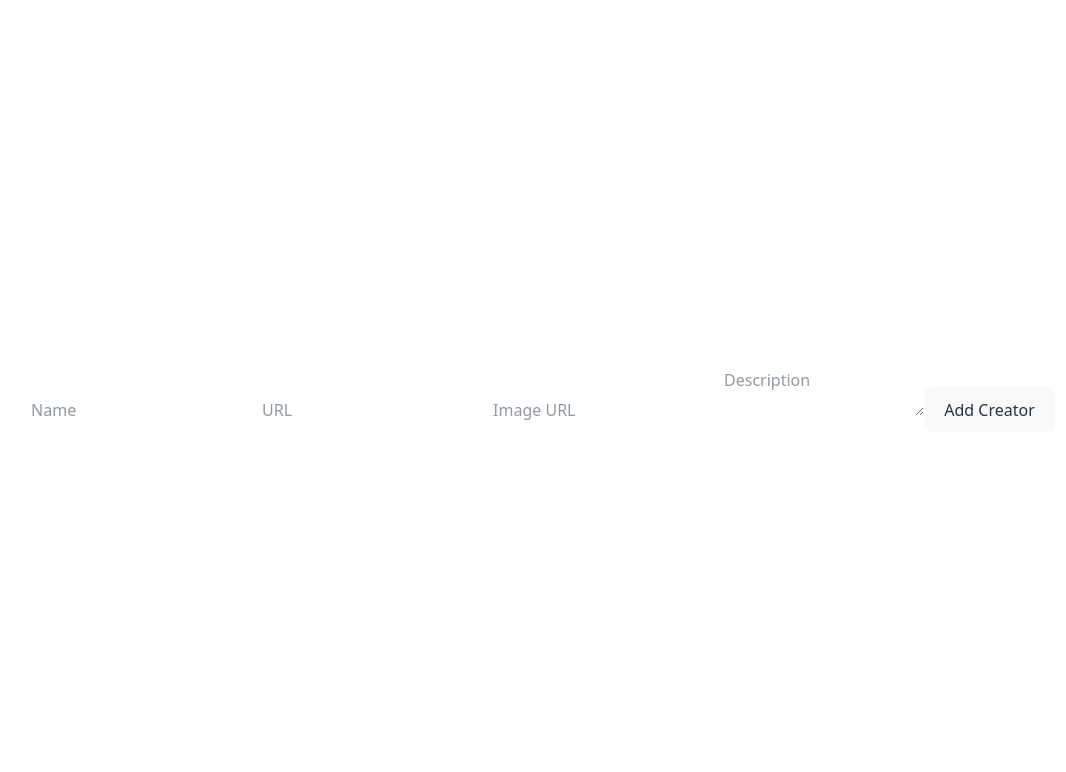
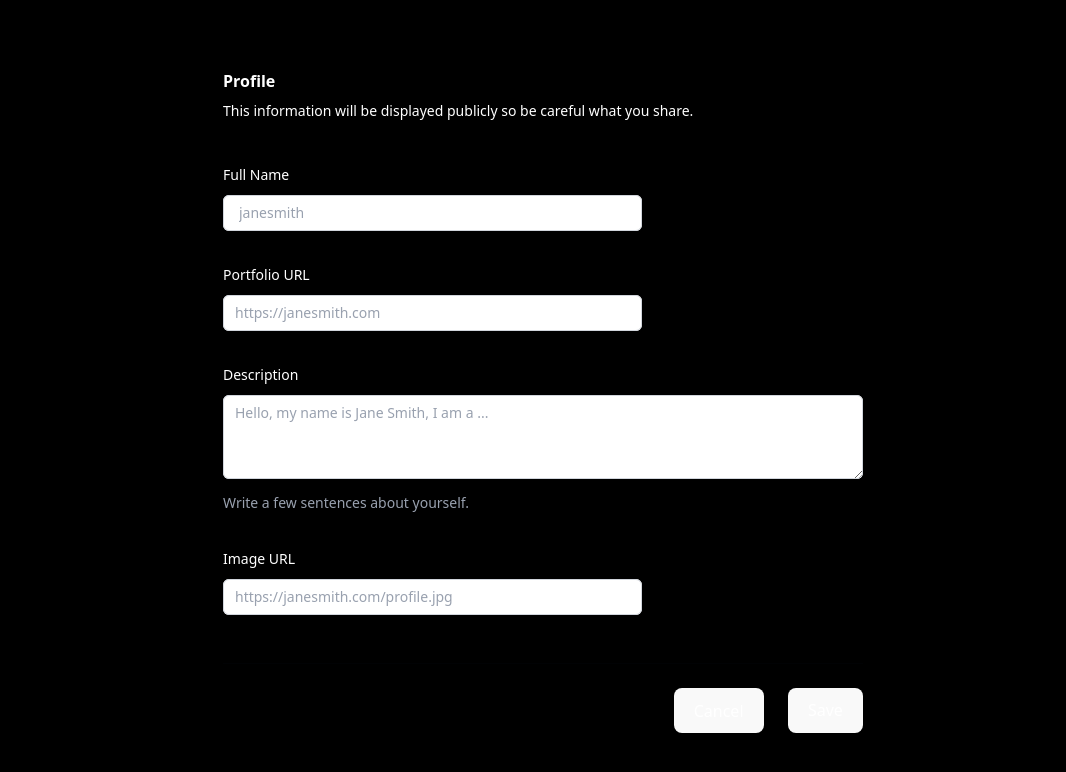
Before and after one commit to RobelK1738/MyCreatorverse, a React (Vite) app: page /creators/new in a window 1280 px wide. Shown: the top 772 px of the page, without its empty margins (97-1163 px from the left). Built offline with nearby package versions, Linux system fonts and the light colour scheme.

Commit message:
Add Creator Styling

```diff
--- a/src/components/pages/forms/AddCreator.jsx
+++ b/src/components/pages/forms/AddCreator.jsx
@@ -1,6 +1,7 @@
 import { useState } from 'react';
 import { supabase } from '../../../client';
 import { useNavigate } from 'react-router-dom';
+import { UserCircleIcon } from '@heroicons/react/24/solid';
 
 export default function AddCreator() {
   const [form, setForm] = useState({
@@ -21,17 +22,123 @@ export default function AddCreator() {
   };
 
   return (
-    <form onSubmit={handleSubmit}>
-      <input name="name" placeholder="Name" onChange={handleChange} required />
-      <input name="url" placeholder="URL" onChange={handleChange} required />
-      <input name="imageURL" placeholder="Image URL" onChange={handleChange} />
-      <textarea
-        name="description"
-        placeholder="Description"
-        onChange={handleChange}
-        required
-      />
-      <button type="submit">Add Creator</button>
-    </form>
+    <div className="flex min-h-screen bg-black min-w-screen items-center justify-center">
+      <form
+        onSubmit={handleSubmit}
+        className="px-4 py-8 bg-black shadow sm:rounded-lg max-w-2xl w-full"
+      >
+        <div className="space-y-12">
+          <div className="border-b border-gray-900/10 pb-12">
+            <h2 className="text-base/7 font-semibold text-white">Profile</h2>
+            <p className="mt-1 text-sm/6 text-white">
+              This information will be displayed publicly so be careful what you
+              share.
+            </p>
+
+            <div className="mt-10 grid grid-cols-1 gap-x-6 gap-y-8 sm:grid-cols-6">
+              <div className="sm:col-span-4">
+                <label
+                  htmlFor="name"
+                  className="block text-sm/6 font-medium text-white"
+                >
+                  Full Name
+                </label>
+                <div className="mt-2">
+                  <div className="flex items-center rounded-md bg-white pl-3 outline-1 -outline-offset-1 outline-gray-300 focus-within:outline-2 focus-within:-outline-offset-2 focus-within:outline-indigo-600">
+                    <input
+                      id="name"
+                      name="name"
+                      type="text"
+                      placeholder="janesmith"
+                      onChange={handleChange}
+                      required
+                      className="block min-w-0 grow py-1.5 pr-3 pl-1 text-base text-gray-900 placeholder:text-gray-400 focus:outline-none sm:text-sm/6"
+                    />
+                  </div>
+                </div>
+              </div>
+
+              <div className="sm:col-span-4">
+                <label
+                  htmlFor="url"
+                  className="block text-sm/6 font-medium text-white"
+                >
+                  Portfolio URL
+                </label>
+                <div className="mt-2">
+                  <input
+                    id="url"
+                    name="url"
+                    type="url"
+                    placeholder="https://janesmith.com"
+                    required
+                    onChange={handleChange}
+                    className="block w-full rounded-md bg-white px-3 py-1.5 text-base text-gray-900 outline-1 -outline-offset-1 outline-gray-300 placeholder:text-gray-400 focus:outline-2 focus:-outline-offset-2 focus:outline-indigo-600 sm:text-sm/6"
+                  />
+                </div>
+              </div>
+
+              <div className="col-span-full">
+                <label
+                  htmlFor="description"
+                  className="block text-sm/6 font-medium text-white"
+                >
+                  Description
+                </label>
+                <div className="mt-2">
+                  <textarea
+                    id="description"
+                    name="description"
+                    rows={3}
+                    className="block w-full rounded-md bg-white px-3 py-1.5 text-base text-gray-900 outline-1 -outline-offset-1 outline-gray-300 placeholder:text-gray-400 focus:outline-2 focus:-outline-offset-2 focus:outline-indigo-600 sm:text-sm/6"
+                    defaultValue={''}
+                    placeholder="Hello, my name is Jane Smith, I am a ..."
+                    onChange={handleChange}
+                  />
+                </div>
+                <p className="mt-3 text-sm/6 text-gray-400">
+                  Write a few sentences about yourself.
+                </p>
+              </div>
+
+              <div className="sm:col-span-4">
+                <label
+                  htmlFor="imageURL"
+                  className="block text-sm/6 font-medium text-white"
+                >
+                  Image URL
+                </label>
+                <div className="mt-2">
+                  <input
+                    id="imageURL"
+                    name="imageURL"
+                    type="imageURL"
+                    placeholder="https://janesmith.com/profile.jpg"
+                    onChange={handleChange}
+                    className="block w-full rounded-md bg-white px-3 py-1.5 text-base text-gray-900 outline-1 -outline-offset-1 outline-gray-300 placeholder:text-gray-400 focus:outline-2 focus:-outline-offset-2 focus:outline-indigo-600 sm:text-sm/6"
+                  />
+                </div>
+              </div>
+            </div>
+          </div>
+        </div>
+
+        <div className="mt-6 flex items-center justify-end gap-x-6">
+          <button
+            type="button"
+            onClick={() => navigate('/creators')}
+            className="text-sm/6 font-semibold text-white"
+          >
+            Cancel
+          </button>
+          <button
+            type="submit"
+            className="rounded-md bg-indigo-600 px-3 py-2 text-sm font-semibold text-white shadow-xs hover:bg-indigo-500 focus-visible:outline-2 focus-visible:outline-offset-2 focus-visible:outline-indigo-600"
+          >
+            Save
+          </button>
+        </div>
+      </form>
+    </div>
   );
 }
```
